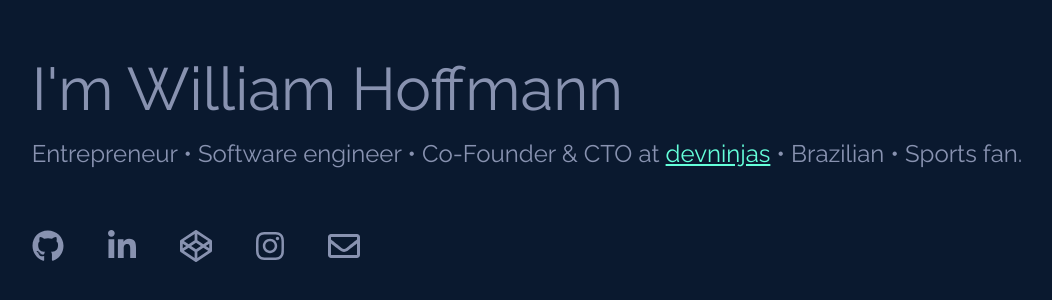
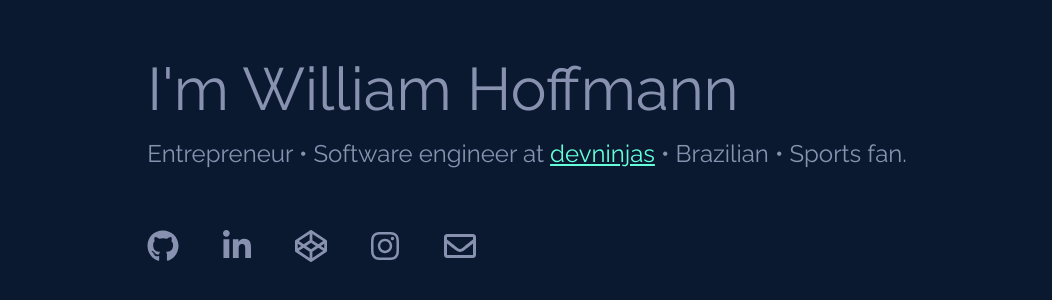
Before and after one commit to willhoffmann/willhoffmann.github.io, a plain HTML site: page index.html in a window 1280 px wide. Shown: the part 248-548 px from the top of the page, without its empty margins (113-1165 px from the left). Drawn offline with Linux system fonts and the light colour scheme.

Commit message:
Update index.html

```diff
--- a/index.html
+++ b/index.html
@@ -11,7 +11,7 @@
   <main class="personal__content">
     <h1 class="personal__content--title">I'm William Hoffmann</h1>
     <h3 class="personal__content--subtitle">
-      Entrepreneur • Software engineer • Co-Founder & CTO at
+      Entrepreneur • Software engineer at
       <a href="http://devninjas.com.br" class="personal__content--link" title="devninjas" target="_blank">devninjas</a>
       • Brazilian • Sports fan.
     </h3>
```
